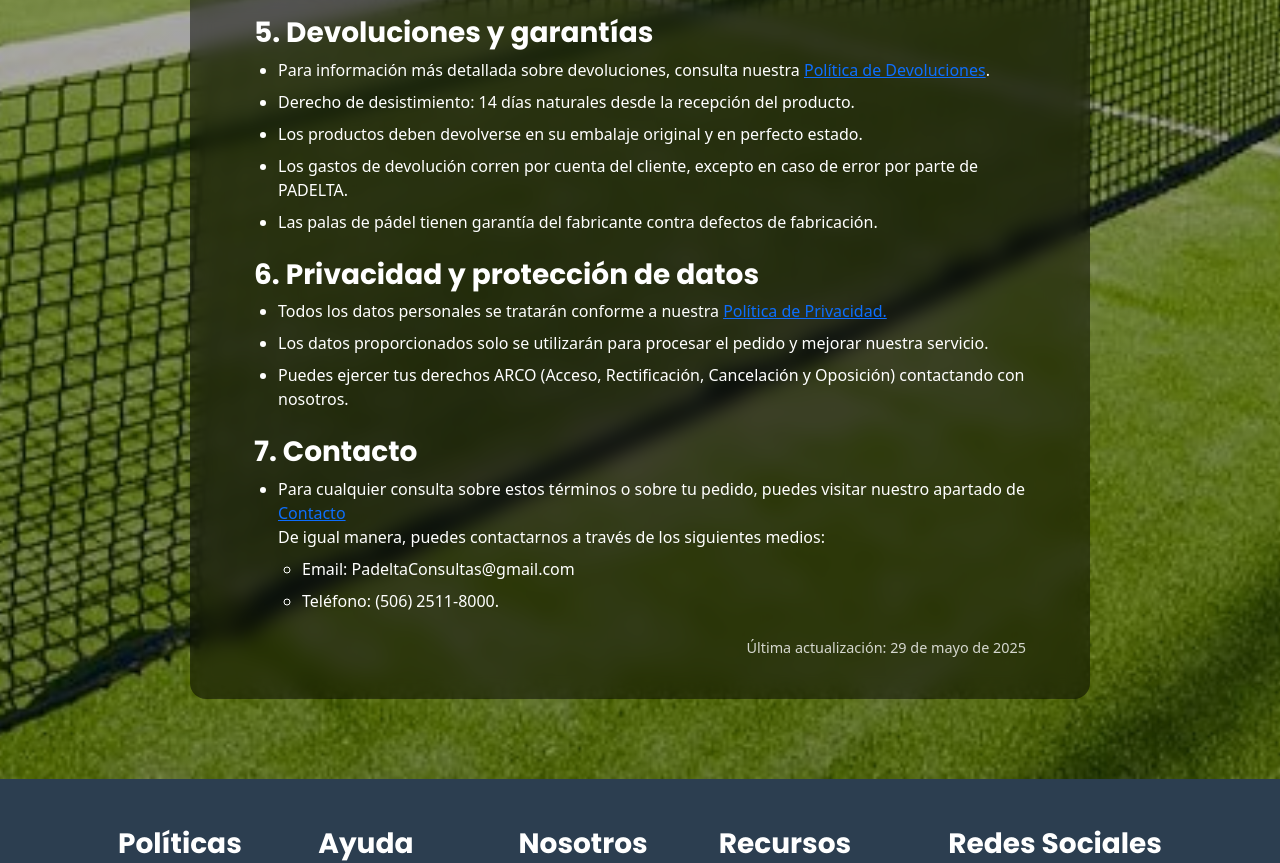
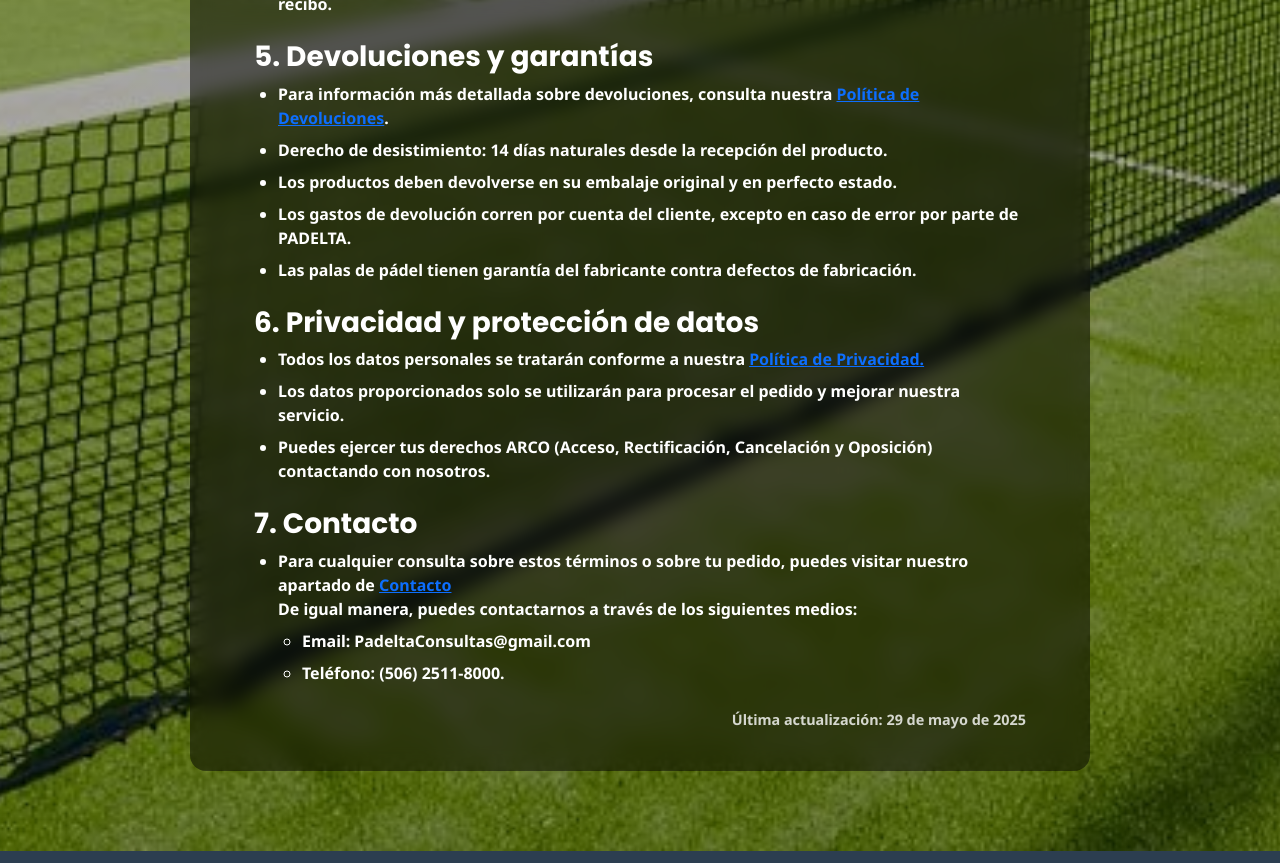
Before and after one commit to Fabian-mo29/mundoRaquetas, a Vue app in the folder frontend/: page /termsAndConditions in a window 1280 px wide. Shown: the part 1710-2573 px from the top of the page. Built offline with nearby package versions, Linux system fonts and the light colour scheme.

Commit message:
Se agregan fonts para las páginas que no las usaban

```diff
--- a/frontend/src/components/LogIn.vue
+++ b/frontend/src/components/LogIn.vue
@@ -1,4 +1,13 @@
 <template>
+  <!-- Se exportan las fonts -->
+  <link
+    href="https://fonts.googleapis.com/css2?family=Noto+Sans:ital,wght@0,100..900;1,100..900&display=swap"
+    rel="stylesheet"
+  />
+  <link
+    href="https://fonts.googleapis.com/css2?family=Poppins:wght@300;400;500;600;700&display=swap"
+    rel="stylesheet"
+  />
   <div class="bg-image">
     <div class="overlay">
       <div
--- a/frontend/src/components/RegisterForm.vue
+++ b/frontend/src/components/RegisterForm.vue
@@ -1,4 +1,13 @@
 <template>
+  <!-- Se exportan las fonts -->
+  <link
+    href="https://fonts.googleapis.com/css2?family=Noto+Sans:ital,wght@0,100..900;1,100..900&display=swap"
+    rel="stylesheet"
+  />
+  <link
+    href="https://fonts.googleapis.com/css2?family=Poppins:wght@300;400;500;600;700&display=swap"
+    rel="stylesheet"
+  />
   <div class="bg-image">
     <div class="overlay">
       <div
--- a/frontend/src/views/ProductSearchView.vue
+++ b/frontend/src/views/ProductSearchView.vue
@@ -1,4 +1,13 @@
 <template>
+  <!-- Se exportan las fonts -->
+  <link
+    href="https://fonts.googleapis.com/css2?family=Noto+Sans:ital,wght@0,100..900;1,100..900&display=swap"
+    rel="stylesheet"
+  />
+  <link
+    href="https://fonts.googleapis.com/css2?family=Poppins:wght@300;400;500;600;700&display=swap"
+    rel="stylesheet"
+  />
   <div class="bg-image">
     <div class="overlay">
       <div class="main-container container mx-auto p-5 content-box">
--- a/frontend/src/views/TermsAndConditionsView.vue
+++ b/frontend/src/views/TermsAndConditionsView.vue
@@ -1,8 +1,18 @@
 <template>
+  <!-- Se exportan las fonts -->
+  <link
+    href="https://fonts.googleapis.com/css2?family=Noto+Sans:ital,wght@0,100..900;1,100..900&display=swap"
+    rel="stylesheet"
+  />
+  <link
+    href="https://fonts.googleapis.com/css2?family=Poppins:wght@300;400;500;600;700&display=swap"
+    rel="stylesheet"
+  />
+  <section>
     <div class="bg-image">
       <div class="overlay">
         <div
-        class="justify-content-center align-items-center content-box my-5 py-4"
+          class="justify-content-center align-items-center content-box my-5 py-4 primary-font"
         >
           <h1>Términos y Condiciones <br />PADELTA</h1>
 
@@ -30,8 +40,8 @@
               sin previo aviso.
             </li>
             <li>
-            Las imágenes de los productos son ilustrativas y pueden no coincidir
-            exactamente con el producto físico.
+              Las imágenes de los productos son ilustrativas y pueden no
+              coincidir exactamente con el producto físico.
             </li>
             <li>
               Las características técnicas de los productos se basan en
@@ -46,8 +56,8 @@
               carrito y completar el proceso de pago.
             </li>
             <li>
-            Asegúrate de proporcionar información precisa para evitar problemas
-            en la entrega.
+              Asegúrate de proporcionar información precisa para evitar
+              problemas en la entrega.
             </li>
             <li>
               El proceso de compra consta de:
@@ -71,8 +81,8 @@
           <h3>3. Precios y pagos</h3>
           <ul>
             <li>
-            Los precios de los productos se indican en colones costarricenses e
-            incluyen IVA.
+              Los precios de los productos se indican en colones costarricenses
+              e incluyen IVA.
             </li>
             <li>
               Los gastos de envío se calcularán al finalizar la compra y se
@@ -87,7 +97,8 @@
               </ul>
             </li>
             <li>
-            Los pedidos no se procesarán hasta que el pago haya sido confirmado.
+              Los pedidos no se procesarán hasta que el pago haya sido
+              confirmado.
             </li>
           </ul>
 
@@ -105,15 +116,16 @@
               Los gastos de envío varían según el destino y el peso del paquete.
             </li>
             <li>
-            En el momento de la entrega, el cliente debe verificar el estado del
-            paquete antes de firmar el recibo.
+              En el momento de la entrega, el cliente debe verificar el estado
+              del paquete antes de firmar el recibo.
             </li>
           </ul>
 
           <h3>5. Devoluciones y garantías</h3>
           <ul>
             <li>
-            Para información más detallada sobre devoluciones, consulta nuestra
+              Para información más detallada sobre devoluciones, consulta
+              nuestra
               <a href="/returnsPolicy">Política de Devoluciones</a>.
             </li>
             <li>
@@ -121,32 +133,32 @@
               producto.
             </li>
             <li>
-            Los productos deben devolverse en su embalaje original y en perfecto
-            estado.
+              Los productos deben devolverse en su embalaje original y en
+              perfecto estado.
             </li>
             <li>
               Los gastos de devolución corren por cuenta del cliente, excepto en
               caso de error por parte de PADELTA.
             </li>
             <li>
-            Las palas de pádel tienen garantía del fabricante contra defectos de
-            fabricación.
+              Las palas de pádel tienen garantía del fabricante contra defectos
+              de fabricación.
             </li>
           </ul>
 
           <h3>6. Privacidad y protección de datos</h3>
           <ul>
             <li>
-            Todos los datos personales se tratarán conforme a nuestra <a href="/privacyPolicy">Política
-            de Privacidad.</a>
+              Todos los datos personales se tratarán conforme a nuestra
+              <a href="/privacyPolicy">Política de Privacidad.</a>
             </li>
             <li>
-            Los datos proporcionados solo se utilizarán para procesar el pedido
-            y mejorar nuestra servicio.
+              Los datos proporcionados solo se utilizarán para procesar el
+              pedido y mejorar nuestra servicio.
             </li>
             <li>
-            Puedes ejercer tus derechos ARCO (Acceso, Rectificación, Cancelación
-            y Oposición) contactando con nosotros.
+              Puedes ejercer tus derechos ARCO (Acceso, Rectificación,
+              Cancelación y Oposición) contactando con nosotros.
             </li>
           </ul>
 
@@ -154,8 +166,8 @@
           <ul>
             <li>
               Para cualquier consulta sobre estos términos o sobre tu pedido,
-            puedes visitar nuestro apartado de <a href="/contactUs">Contacto</a
-            ><br />
+              puedes visitar nuestro apartado de
+              <a href="/contactUs">Contacto</a><br />
               De igual manera, puedes contactarnos a través de los siguientes
               medios:
               <ul>
@@ -165,10 +177,13 @@
             </li>
           </ul>
 
-        <p class="mt-4">Última actualización: 29 de mayo de 2025</p>
+          <p class="mt-4 secondary-font">
+            Última actualización: 29 de mayo de 2025
+          </p>
         </div>
       </div>
     </div>
+  </section>
 </template>
 
 <script setup></script>
@@ -239,7 +254,16 @@ ul {
     padding-left: 1.5rem;
   }
 }
-
+/* Estilos para las letras */
+.primary-font {
+  font-family: "Poppins", sans-serif;
+  font-weight: bold;
+  color: #ffffff;
+}
+li {
+  font-family: Noto Sans, sans-serif;
+  color: #ffffff;
+}
 p {
   font-family: Noto Sans, sans-serif;
   font-size: 0.9rem;
```
Lines whose indentation alone changed are shown as unchanged.
